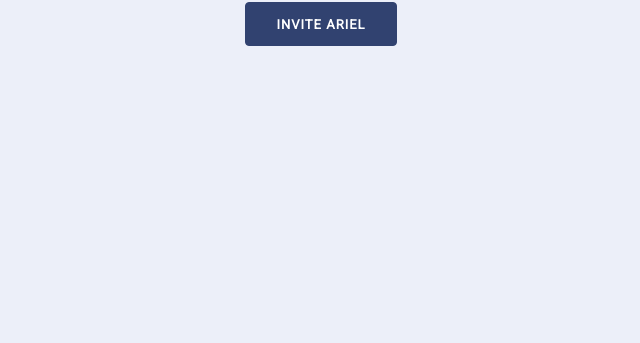
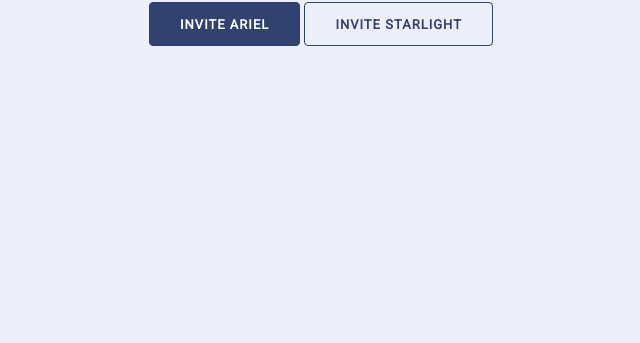
Before and after one commit to AstrielDivision/astrieldivision.github.io, a plain HTML site: page index.html in a window 1280 px wide. Shown: the part 457-800 px from the top of the page, without its empty margins (319-959 px from the left). Drawn offline with nearby package versions, Linux system fonts and the light colour scheme; a web font is replaced by a local one.

Commit message:
Add starlight invite

```diff
--- a/index.html
+++ b/index.html
@@ -50,18 +50,16 @@
 				src="https://cdn.discordapp.com/avatars/609269728455688193/5c7b47cee8ebaac9304ef4d622b98e20.png">
 			<h1 class="logo">_Ariel</h1>
 			<p id="tagline">Image, Moderation and Utility bot.</p>
-			<!-- <p id="disclaimer"><em>By inviting, you agree to our <a href="https://aero.bot/terms">Terms of Service</a>
-					and <a href="https://aero.bot/privacy">Privacy Policy</a>.</em></p> -->
 		</div>
 		<div class="item">
 			<a class="button"
 				href="https://discord.com/api/oauth2/authorize?client_id=609269728455688193&permissions=52224&scope=bot">
 				Invite Ariel
 			</a>
-			<!-- <a class="button button-outline"
-				href="https://discordapp.com/oauth2/authorize?client_id=612228762330726411&scope=bot&permissions=8">
-				Invite Aero Staging
-			</a> -->
+			<a class="button button-outline"
+				href="https://discord.com/api/oauth2/authorize?client_id=565360184239718400&scope=bot&permissions=52224">
+				Invite Starlight
+			</a>
 		</div>
 	</div>
 	<style>
```
